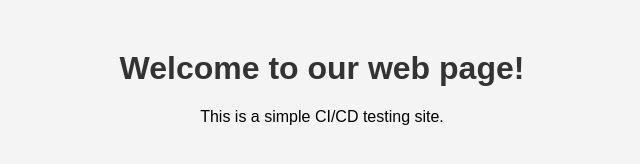
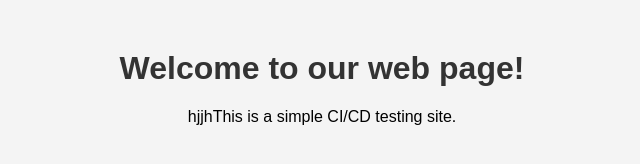
Before and after one commit to DimytroKashiroff/ci-cd-project, a plain HTML site: page index.html in a window 1280 px wide. Shown: the full height of the page, 318-958 px from the left. Drawn offline with Linux system fonts and the light colour scheme.

Commit message:
index.html

```diff
--- a/index.html
+++ b/index.html
@@ -9,6 +9,6 @@
 </head>
 <body>
     <h1>Welcome to our web page!</h1>
-    <p>This is a simple CI/CD testing site.</p>
+    <p>hjjhThis is a simple CI/CD testing site.</p>
 </body>
 </html>
```
